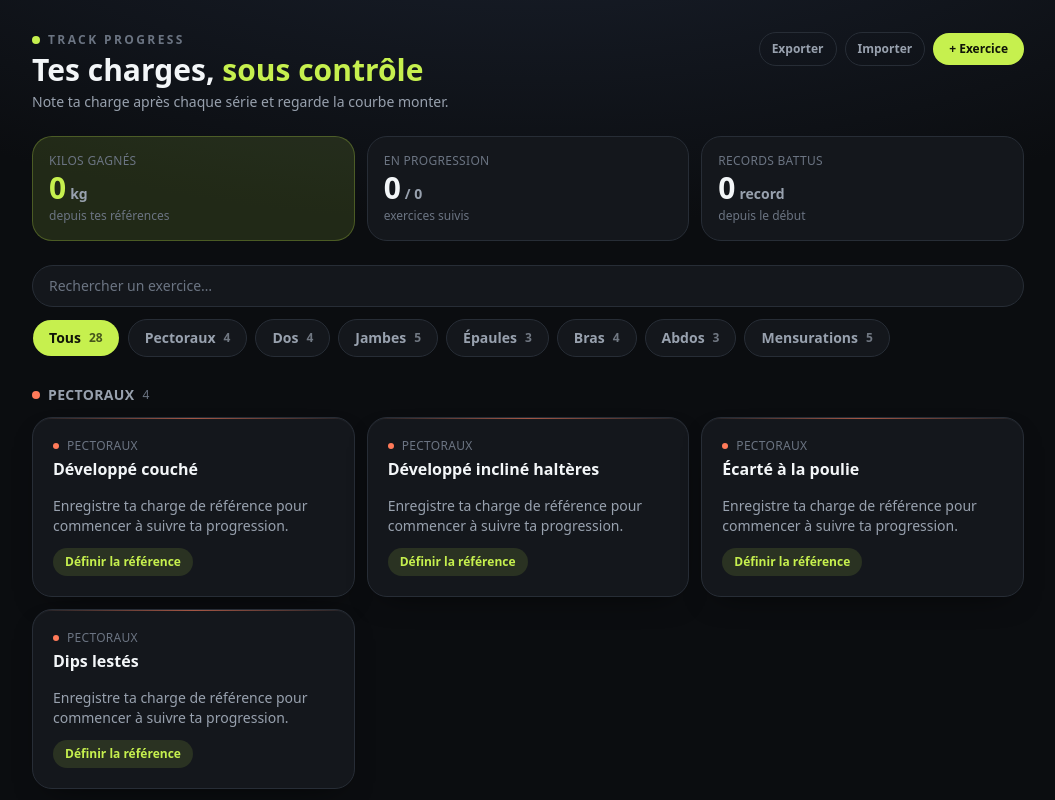
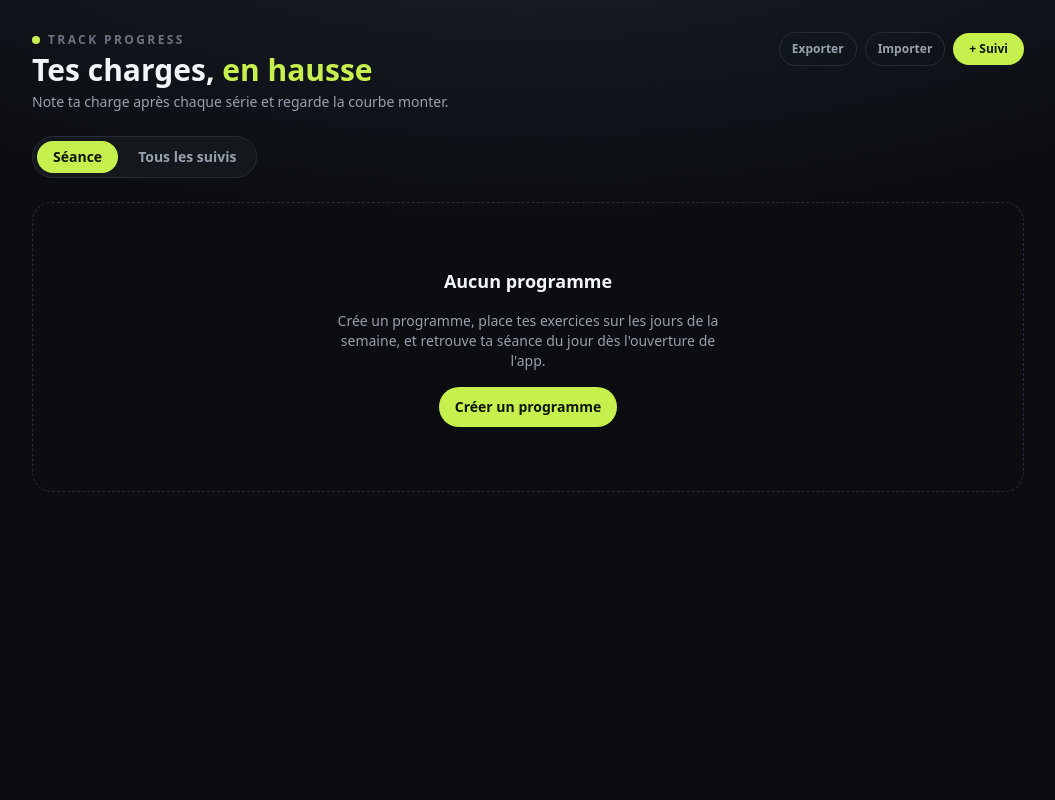
Before and after one commit to HamidouSOUMARE/track-progress, a Next.js app: page / in a window 1280 px wide. Shown: the top 800 px of the page, without its empty margins (112-1167 px from the left). Built offline with nearby package versions, Linux system fonts and the light colour scheme.

Commit message:
feat(ui): sépare la séance du jour et la bibliothèque
La bibliothèque quitte le tableau de bord pour son propre composant et
gagne la section des suivis masqués.

```diff
--- a/src/components/Dashboard.tsx
+++ b/src/components/Dashboard.tsx
@@ -1,78 +1,48 @@
 "use client";
 
-import { useMemo, useRef, useState } from "react";
+import { useRef, useState } from "react";
+import { motion } from "motion/react";
 import { AddExerciseDialog } from "@/components/AddExerciseDialog";
 import { Celebration, type CelebrationPayload } from "@/components/Celebration";
-import { ExerciseCard } from "@/components/ExerciseCard";
-import { GroupFilter, type GroupFilterValue } from "@/components/GroupFilter";
 import {
   ImportDialog,
   type ImportMode,
   type ImportPreview,
 } from "@/components/ImportDialog";
-import { StatsBanner } from "@/components/StatsBanner";
+import { LibraryView } from "@/components/LibraryView";
+import { ProgramsSheet } from "@/components/ProgramsSheet";
+import { SessionView } from "@/components/SessionView";
 import { Toast, type ToastMessage } from "@/components/Toast";
 import { UpdateSheet } from "@/components/UpdateSheet";
-import { MUSCLE_GROUPS } from "@/data/muscle-groups";
 import { downloadSnapshot, parseSnapshot } from "@/lib/backup";
-import { summarize } from "@/lib/progress";
 import { useHydrated, useTrackerStore } from "@/store/tracker-store";
-import type { Exercise, MuscleGroupId } from "@/lib/types";
+import type { Exercise } from "@/lib/types";
 
-function normalize(value: string): string {
-  return value
-    .normalize("NFD")
-    .replace(/[\u0300-\u036f]/g, "")
-    .toLowerCase();
-}
+type View = "session" | "library";
+
+const VIEWS: { id: View; label: string }[] = [
+  { id: "session", label: "Séance" },
+  { id: "library", label: "Tous les suivis" },
+];
 
 export function Dashboard() {
   const exercises = useTrackerStore((state) => state.exercises);
   const trackings = useTrackerStore((state) => state.trackings);
+  const programs = useTrackerStore((state) => state.programs);
+  const activeProgramId = useTrackerStore((state) => state.activeProgramId);
   const replaceAll = useTrackerStore((state) => state.replaceAll);
   const mergeAll = useTrackerStore((state) => state.mergeAll);
   const undoDelete = useTrackerStore((state) => state.undoDelete);
   const hydrated = useHydrated();
 
-  const [filter, setFilter] = useState<GroupFilterValue>("all");
-  const [query, setQuery] = useState("");
+  const [view, setView] = useState<View>("session");
   const [selectedId, setSelectedId] = useState<string | null>(null);
   const [adding, setAdding] = useState(false);
+  const [managingPrograms, setManagingPrograms] = useState(false);
   const [celebration, setCelebration] = useState<CelebrationPayload | null>(null);
   const [toast, setToast] = useState<ToastMessage | null>(null);
   const [pendingImport, setPendingImport] = useState<ImportPreview | null>(null);
   const fileInputRef = useRef<HTMLInputElement>(null);
-
-  const trackingList = useMemo(() => Object.values(trackings), [trackings]);
-  const summary = useMemo(() => summarize(exercises, trackingList), [exercises, trackingList]);
-
-  const counts = useMemo(() => {
-    const initial = Object.fromEntries(
-      MUSCLE_GROUPS.map((group) => [group.id, 0]),
-    ) as Record<MuscleGroupId, number>;
-
-    return exercises.reduce((acc, exercise) => {
-      acc[exercise.group] += 1;
-      return acc;
-    }, initial);
-  }, [exercises]);
-
-  const visible = useMemo(() => {
-    const needle = normalize(query.trim());
-
-    return exercises.filter((exercise) => {
-      const matchesGroup = filter === "all" || exercise.group === filter;
-      const matchesQuery = needle.length === 0 || normalize(exercise.name).includes(needle);
-      return matchesGroup && matchesQuery;
-    });
-  }, [exercises, filter, query]);
-
-  const sections = useMemo(() => {
-    return MUSCLE_GROUPS.map((group) => ({
-      group,
-      items: visible.filter((exercise) => exercise.group === group.id),
-    })).filter((section) => section.items.length > 0);
-  }, [visible]);
 
   const selected: Exercise | null =
     exercises.find((exercise) => exercise.id === selectedId) ?? null;
@@ -125,10 +95,7 @@ export function Dashboard() {
             Track Progress
           </span>
           <h1 className="text-2xl font-black text-ink sm:text-3xl">
-            Tes charges,{" "}
-            <span className="text-accent">
-              {summary.improvedCount > 0 ? "en hausse" : "sous contrôle"}
-            </span>
+            Tes charges, <span className="text-accent">en hausse</span>
           </h1>
           <p className="text-sm text-ink-muted">
             Note ta charge après chaque série et regarde la courbe monter.
@@ -138,7 +105,7 @@ export function Dashboard() {
         <div className="flex items-center gap-2">
           <button
             type="button"
-            onClick={() => downloadSnapshot({ exercises, trackings })}
+            onClick={() => downloadSnapshot({ exercises, trackings, programs, activeProgramId })}
             className="rounded-pill border border-line px-3 py-2 text-xs font-semibold text-ink-muted transition-colors hover:bg-surface-hover hover:text-ink"
           >
             Exporter
@@ -167,74 +134,52 @@ export function Dashboard() {
             onClick={() => setAdding(true)}
             className="rounded-pill bg-accent px-4 py-2 text-xs font-bold text-accent-ink transition-transform active:scale-95"
           >
-            + Exercice
+            + Suivi
           </button>
         </div>
       </header>
 
-      <StatsBanner summary={summary} />
+      <div
+        role="tablist"
+        aria-label="Vue"
+        className="flex gap-1 self-start rounded-pill border border-line bg-surface p-1"
+      >
+        {VIEWS.map((option) => {
+          const selectedView = option.id === view;
 
-      <div className="flex flex-col gap-3">
-        <label className="relative flex items-center">
-          <span className="sr-only">Rechercher un exercice</span>
-          <input
-            type="search"
-            value={query}
-            onChange={(event) => setQuery(event.target.value)}
-            placeholder="Rechercher un exercice…"
-            className="w-full rounded-pill border border-line bg-surface px-4 py-2.5 text-sm text-ink outline-none placeholder:text-ink-faint"
-          />
-        </label>
-
-        <GroupFilter
-          value={filter}
-          counts={counts}
-          total={exercises.length}
-          onChange={setFilter}
-        />
+          return (
+            <button
+              key={option.id}
+              role="tab"
+              type="button"
+              aria-selected={selectedView}
+              onClick={() => setView(option.id)}
+              className={`relative rounded-pill px-4 py-1.5 text-sm font-semibold transition-colors ${
+                selectedView ? "text-accent-ink" : "text-ink-muted hover:text-ink"
+              }`}
+            >
+              {selectedView ? (
+                <motion.span
+                  layoutId="view-switch"
+                  className="absolute inset-0 rounded-pill bg-accent"
+                  transition={{ type: "spring", stiffness: 420, damping: 34 }}
+                />
+              ) : null}
+              <span className="relative">{option.label}</span>
+            </button>
+          );
+        })}
       </div>
 
       {!hydrated ? (
         <p className="py-16 text-center text-sm text-ink-faint">Chargement de tes données…</p>
-      ) : visible.length === 0 ? (
-        <div className="flex flex-col items-center gap-3 rounded-card border border-dashed border-line py-16 text-center">
-          <p className="text-sm text-ink-muted">Aucun exercice ne correspond à ta recherche.</p>
-          <button
-            type="button"
-            onClick={() => setAdding(true)}
-            className="rounded-pill bg-accent px-4 py-2 text-xs font-bold text-accent-ink"
-          >
-            Créer cet exercice
-          </button>
-        </div>
+      ) : view === "session" ? (
+        <SessionView
+          onOpenExercise={setSelectedId}
+          onManagePrograms={() => setManagingPrograms(true)}
+        />
       ) : (
-        <div className="flex flex-col gap-8">
-          {sections.map((section) => (
-            <section key={section.group.id} className="flex flex-col gap-3">
-              <h2 className="flex items-center gap-2 text-sm font-bold tracking-wide text-ink-muted uppercase">
-                <span
-                  aria-hidden="true"
-                  className="size-2 rounded-pill"
-                  style={{ backgroundColor: `var(${section.group.accent})` }}
-                />
-                {section.group.label}
-                <span className="tabular text-xs font-medium text-ink-faint">
-                  {section.items.length}
-                </span>
-              </h2>
-              <div className="grid gap-3 sm:grid-cols-2 lg:grid-cols-3">
-                {section.items.map((exercise) => (
-                  <ExerciseCard
-                    key={exercise.id}
-                    exercise={exercise}
-                    tracking={trackings[exercise.id]}
-                    onOpen={setSelectedId}
-                  />
-                ))}
-              </div>
-            </section>
-          ))}
-        </div>
+        <LibraryView onOpenExercise={setSelectedId} onAdd={() => setAdding(true)} />
       )}
 
       <UpdateSheet
@@ -242,7 +187,7 @@ export function Dashboard() {
         tracking={selected ? trackings[selected.id] : undefined}
         onClose={() => setSelectedId(null)}
         onCelebrate={setCelebration}
-        onDeleted={(message) => flash(message, "Annuler")}
+        onUndoable={(message) => flash(message, "Annuler")}
       />
 
       <AddExerciseDialog
@@ -252,6 +197,12 @@ export function Dashboard() {
           setAdding(false);
           setSelectedId(exerciseId);
         }}
+      />
+
+      <ProgramsSheet
+        open={managingPrograms}
+        onClose={() => setManagingPrograms(false)}
+        onDeleted={(message) => flash(message, "Annuler")}
       />
 
       <ImportDialog
--- /dev/null
+++ b/src/components/LibraryView.tsx
@@ -0,0 +1,160 @@
+"use client";
+
+import { useMemo, useState } from "react";
+import { ExerciseCard } from "@/components/ExerciseCard";
+import { GroupFilter, type GroupFilterValue } from "@/components/GroupFilter";
+import { StatsBanner } from "@/components/StatsBanner";
+import { MUSCLE_GROUPS } from "@/data/muscle-groups";
+import { summarize } from "@/lib/progress";
+import { normalizeText } from "@/lib/search";
+import { useTrackerStore } from "@/store/tracker-store";
+import type { MuscleGroupId } from "@/lib/types";
+
+interface LibraryViewProps {
+  onOpenExercise: (exerciseId: string) => void;
+  onAdd: () => void;
+}
+
+export function LibraryView({ onOpenExercise, onAdd }: LibraryViewProps) {
+  const exercises = useTrackerStore((state) => state.exercises);
+  const trackings = useTrackerStore((state) => state.trackings);
+  const setArchived = useTrackerStore((state) => state.setArchived);
+
+  const [filter, setFilter] = useState<GroupFilterValue>("all");
+  const [query, setQuery] = useState("");
+  const [showArchived, setShowArchived] = useState(false);
+
+  const trackingList = useMemo(() => Object.values(trackings), [trackings]);
+  const summary = useMemo(() => summarize(exercises, trackingList), [exercises, trackingList]);
+
+  const active = useMemo(() => exercises.filter((item) => !item.archived), [exercises]);
+  const archived = useMemo(() => exercises.filter((item) => item.archived), [exercises]);
+
+  const counts = useMemo(() => {
+    const initial = Object.fromEntries(
+      MUSCLE_GROUPS.map((group) => [group.id, 0]),
+    ) as Record<MuscleGroupId, number>;
+
+    return active.reduce((acc, exercise) => {
+      acc[exercise.group] += 1;
+      return acc;
+    }, initial);
+  }, [active]);
+
+  const visible = useMemo(() => {
+    const needle = normalizeText(query.trim());
+
+    return active.filter((exercise) => {
+      const matchesGroup = filter === "all" || exercise.group === filter;
+      const matchesQuery = needle.length === 0 || normalizeText(exercise.name).includes(needle);
+      return matchesGroup && matchesQuery;
+    });
+  }, [active, filter, query]);
+
+  const sections = useMemo(
+    () =>
+      MUSCLE_GROUPS.map((group) => ({
+        group,
+        items: visible.filter((exercise) => exercise.group === group.id),
+      })).filter((section) => section.items.length > 0),
+    [visible],
+  );
+
+  return (
+    <div className="flex flex-col gap-6">
+      <StatsBanner summary={summary} />
+
+      <div className="flex flex-col gap-3">
+        <label className="relative flex items-center">
+          <span className="sr-only">Rechercher un exercice</span>
+          <input
+            type="search"
+            value={query}
+            onChange={(event) => setQuery(event.target.value)}
+            placeholder="Rechercher un exercice…"
+            className="w-full rounded-pill border border-line bg-surface px-4 py-2.5 text-sm text-ink outline-none placeholder:text-ink-faint"
+          />
+        </label>
+
+        <GroupFilter value={filter} counts={counts} total={active.length} onChange={setFilter} />
+      </div>
+
+      {visible.length === 0 ? (
+        <div className="flex flex-col items-center gap-3 rounded-card border border-dashed border-line py-16 text-center">
+          <p className="text-sm text-ink-muted">Aucun exercice ne correspond à ta recherche.</p>
+          <button
+            type="button"
+            onClick={onAdd}
+            className="rounded-pill bg-accent px-4 py-2 text-xs font-bold text-accent-ink"
+          >
+            Créer cet exercice
+          </button>
+        </div>
+      ) : (
+        <div className="flex flex-col gap-8">
+          {sections.map((section) => (
+            <section key={section.group.id} className="flex flex-col gap-3">
+              <h2 className="flex items-center gap-2 text-sm font-bold tracking-wide text-ink-muted uppercase">
+                <span
+                  aria-hidden="true"
+                  className="size-2 rounded-pill"
+                  style={{ backgroundColor: `var(${section.group.accent})` }}
+                />
+                {section.group.label}
+                <span className="tabular text-xs font-medium text-ink-faint">
+                  {section.items.length}
+                </span>
+              </h2>
+              <div className="grid gap-3 sm:grid-cols-2 lg:grid-cols-3">
+                {section.items.map((exercise) => (
+                  <ExerciseCard
+                    key={exercise.id}
+                    exercise={exercise}
+                    tracking={trackings[exercise.id]}
+                    onOpen={onOpenExercise}
+                  />
+                ))}
+              </div>
+            </section>
+          ))}
+        </div>
+      )}
+
+      {archived.length > 0 ? (
+        <section className="rounded-card border border-line bg-surface">
+          <button
+            type="button"
+            onClick={() => setShowArchived((value) => !value)}
+            aria-expanded={showArchived}
+            className="flex w-full items-center justify-between gap-3 px-4 py-3 text-left"
+          >
+            <span className="text-sm font-semibold text-ink-muted">
+              Masqués{" "}
+              <span className="tabular text-xs text-ink-faint">({archived.length})</span>
+            </span>
+            <span aria-hidden="true" className="text-ink-faint">
+              {showArchived ? "−" : "+"}
+            </span>
+          </button>
+
+          {showArchived ? (
+            <ul className="flex flex-col divide-y divide-line border-t border-line">
+              {archived.map((exercise) => (
+                <li key={exercise.id} className="flex items-center justify-between gap-3 px-4 py-2.5">
+                  <span className="min-w-0 truncate text-sm text-ink-muted">{exercise.name}</span>
+                  <button
+                    type="button"
+                    onClick={() => setArchived(exercise.id, false)}
+                    className="shrink-0 rounded-pill px-3 py-1 text-xs font-semibold text-accent transition-colors hover:bg-accent-soft"
+                  >
+                    Réafficher
+                  </button>
+                </li>
+              ))}
+            </ul>
+          ) : null}
+        </section>
+      ) : null}
+    </div>
+  );
+}
```
Also changed, not shown: 1 other file (tests, documents, lock files or other folders).
